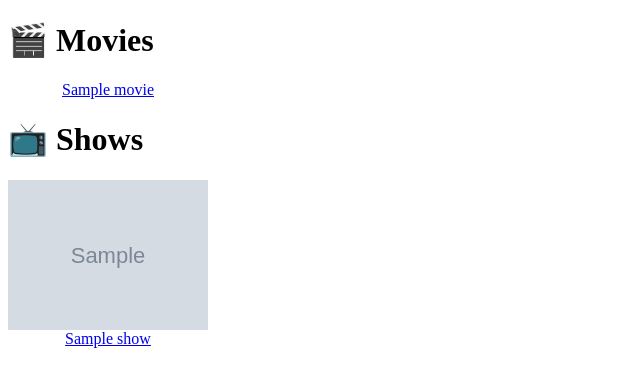
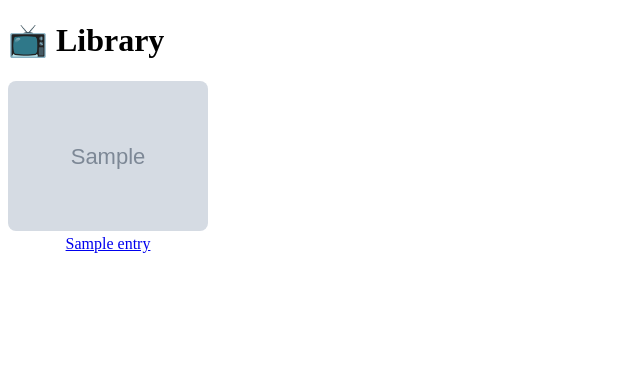
Before and after one commit to alexbenko/streamy, a FastAPI app: template templates/index.html in a window 1280 px wide. Shown: the top 387 px of the page, without its empty margins (0-640 px from the left). Run offline with FastAPI, Linux system fonts and the light colour scheme; the template is opened without the code that fills it: most values are stand-ins (such as "Sample title", 1, 10 or a date in 2020); grey boxes marked "Sample" are stand-in pictures.

Commit message:
MVP with FastAPI

```diff
--- a/main.py
+++ b/main.py
@@ -7,85 +7,99 @@ from pathlib import Path
 app = FastAPI()
 BASE_DIR = Path(__file__).parent
 SHOWS_DIR = BASE_DIR / "shows"
-MOVIES_DIR = BASE_DIR / "shows" / "movies"
+MOVIES_DIR = SHOWS_DIR / "Movies"
 
 templates = Jinja2Templates(directory="templates")
 
+# Static mount (for serving thumbnails or other static assets)
+app.mount("/shows", StaticFiles(directory=SHOWS_DIR), name="shows")
 
+# ---------- ROUTES (ORDER MATTERS) ----------
 
 @app.get("/")
 def home(request: Request):
-    shows = []
-    for show_dir in SHOWS_DIR.iterdir():
-        if show_dir.is_dir():
-            shows.append({
-                "name": show_dir.name,
-                "thumbnail": f"/shows/{show_dir.name}/thumbnail.jpeg"
-            })
+    entries = []
 
-    movies = []
-    for movie_path in MOVIES_DIR.glob("*.mp4"):
-        name = movie_path.stem
-        thumb_path = MOVIES_DIR / name / "thumbnail.jpeg"
-        movies.append({
-            "name": name,
-            "thumbnail": f"/movies/{name}/thumbnail.jpeg" if thumb_path.exists() else None
+    for entry_dir in SHOWS_DIR.iterdir():
+        if not entry_dir.is_dir():
+            continue
+
+        is_movie = any(f.suffix == ".mp4" for f in entry_dir.iterdir())
+
+        entries.append({
+            "name": entry_dir.name,
+            "is_movie": is_movie,
+            "thumbnail": f"/shows/{entry_dir.name}/thumbnail.jpeg"
         })
 
     return templates.TemplateResponse("index.html", {
         "request": request,
-        "shows": shows,
-        "movies": movies
+        "entries": sorted(entries, key=lambda x: x["name"].lower())
     })
 
 
-@app.get("/Movies/{movie_name}")
-def movie_page(movie_name: str, request: Request):
-    file_path = MOVIES_DIR / f"{movie_name}.mp4"
+@app.get("/Movies")
+def list_all_movies(request: Request):
+    if not MOVIES_DIR.exists() or not MOVIES_DIR.is_dir():
+        raise HTTPException(status_code=404, detail="Movies folder missing")
+
+    movie_files = [f.name for f in MOVIES_DIR.glob("*.mp4")]
+
+    return templates.TemplateResponse("episodes.html", {
+        "request": request,
+        "show": "Movies",
+        "season": None,
+        "episodes": sorted(movie_files),
+        "is_movie": True
+    })
+
+
+
+
+@app.get("/{entry_name}/{second}")
+def handle_show_or_movie_file(entry_name: str, second: str, request: Request):
+    entry_dir = SHOWS_DIR / entry_name
+    full_path = entry_dir / second
+
+    if not entry_dir.exists():
+        raise HTTPException(status_code=404, detail="Entry not found")
+
+    # If it's a video file, render player
+    if full_path.suffix == ".mp4" and full_path.is_file():
+        return templates.TemplateResponse("watch.html", {
+            "request": request,
+            "title": f"{entry_name} - {second}",
+            "stream_type": "shows",
+            "video_url": f"{entry_name}/{second}"
+        })
+
+    # If it's a directory (season), render episode list
+    if full_path.is_dir():
+        episodes = [
+            f.name for f in full_path.iterdir()
+            if f.suffix == ".mp4"
+        ]
+        return templates.TemplateResponse("episodes.html", {
+            "request": request,
+            "show": entry_name,
+            "season": second,
+            "episodes": sorted(episodes)
+        })
+
+    raise HTTPException(status_code=404, detail="Not found")
+
+
+@app.get("/{show_name}/{season}/{episode}")
+def episode_player(show_name: str, season: str, episode: str, request: Request):
+    file_path = SHOWS_DIR / show_name / season / episode
     if not file_path.exists():
-        raise HTTPException(status_code=404, detail="Movie not found")
+        raise HTTPException(status_code=404, detail="Episode not found")
 
     return templates.TemplateResponse("watch.html", {
         "request": request,
-        "title": movie_name,
-        "video_url": f"/movies/{movie_name}.mp4"
-    })
-
-
-@app.get("/{show_name}")
-def show_seasons(show_name: str, request: Request):
-    show_path = SHOWS_DIR / show_name
-    if not show_path.exists() or not show_path.is_dir():
-        raise HTTPException(status_code=404, detail="Show not found")
-
-    seasons = []
-    for season_dir in show_path.iterdir():
-        if season_dir.is_dir():
-            seasons.append(season_dir.name)
-
-    return templates.TemplateResponse("seasons.html", {
-        "request": request,
-        "show": show_name,
-        "seasons": sorted(seasons)
-    })
-
-
-@app.get("/{show_name}/{season}")
-def season_episodes(show_name: str, season: str, request: Request):
-    season_path = SHOWS_DIR / show_name / season
-    if not season_path.exists() or not season_path.is_dir():
-        raise HTTPException(status_code=404, detail="Season not found")
-
-    episodes = [
-        file.name for file in season_path.iterdir()
-        if file.suffix == ".mp4"
-    ]
-
-    return templates.TemplateResponse("episodes.html", {
-        "request": request,
-        "show": show_name,
-        "season": season,
-        "episodes": sorted(episodes)
+        "title": f"{show_name} - {season} - {episode}",
+        "stream_type": "shows",
+        "video_url": f"{show_name}/{season}/{episode}"
     })
 
 
@@ -95,6 +109,7 @@ def stream_video(type: str, path: str, request: Request):
         raise HTTPException(status_code=404)
 
     file_path = SHOWS_DIR / path if type == "shows" else MOVIES_DIR / path
+
     if not file_path.exists():
         raise HTTPException(status_code=404, detail="File not found")
 
@@ -104,7 +119,6 @@ def stream_video(type: str, path: str, request: Request):
     end = file_size - 1
 
     if range_header:
-        # Parse Range header
         bytes_range = range_header.replace("bytes=", "").split("-")
         if bytes_range[0]:
             start = int(bytes_range[0])
@@ -135,6 +149,39 @@ def stream_video(type: str, path: str, request: Request):
     return StreamingResponse(iterfile(), headers=headers, status_code=206 if range_header else 200)
 
 
+@app.get("/{entry_name}")
+def entry_page(entry_name: str, request: Request):
+    entry_path = SHOWS_DIR / entry_name
+
+    if not entry_path.exists() or not entry_path.is_dir():
+        raise HTTPException(status_code=404, detail="Entry not found")
+
+    # Movie folder (contains mp4s directly)
+    mp4s = [f for f in entry_path.iterdir() if f.suffix == ".mp4"]
+    if mp4s:
+        if len(mp4s) == 1:
+            return templates.TemplateResponse("watch.html", {
+                "request": request,
+                "title": entry_name,
+                "stream_type": "shows",
+                "video_url": f"{entry_name}/{mp4s[0].name}"
+            })
+        else:
+            return templates.TemplateResponse("episodes.html", {
+                "request": request,
+                "show": entry_name,
+                "season": None,
+                "episodes": [f.name for f in mp4s]
+            })
+
+    # TV show folder (contains season directories)
+    seasons = [d.name for d in entry_path.iterdir() if d.is_dir()]
+    return templates.TemplateResponse("seasons.html", {
+        "request": request,
+        "show": entry_name,
+        "seasons": sorted(seasons)
+    })
+
 
 if __name__ == "__main__":
     import uvicorn
--- a/requirements.txt
+++ b/requirements.txt
@@ -1,2 +1,3 @@
 fastapi
 uvicorn[standard]
+jinja2
--- a/templates/index.html
+++ b/templates/index.html
@@ -3,11 +3,6 @@
 <head>
   <title>Library</title>
   <style>
-    img {
-      width: 200px;
-      height: auto;
-      display: block;
-    }
     .grid {
       display: flex;
       flex-wrap: wrap;
@@ -17,27 +12,20 @@
       text-align: center;
       width: 200px;
     }
+    img {
+      width: 100%;
+      border-radius: 0.5em;
+    }
   </style>
 </head>
 <body>
-  <h1>🎬 Movies</h1>
+  <h1>📺 Library</h1>
   <div class="grid">
-    {% for movie in movies %}
+    {% for entry in entries %}
       <div class="item">
-        <a href="/Movies/{{ movie.name }}">
-          <div>{{ movie.name }}</div>
-        </a>
-      </div>
-    {% endfor %}
-  </div>
-
-  <h1>📺 Shows</h1>
-  <div class="grid">
-    {% for show in shows %}
-      <div class="item">
-        <a href="/{{ show.name }}">
-          <img src="{{ show.thumbnail }}" alt="{{ show.name }}">
-          <div>{{ show.name }}</div>
+        <a href="{% if entry.is_movie %}/Movies{% else %}/{{ entry.name }}{% endif %}">
+          <img src="{{ entry.thumbnail }}" alt="{{ entry.name }}">
+          <div>{{ entry.name }}</div>
         </a>
       </div>
     {% endfor %}
--- a/templates/watch.html
+++ b/templates/watch.html
@@ -3,9 +3,9 @@
 <head><title>{{ title }}</title></head>
 <body>
   <h1>{{ title }}</h1>
-  <video controls autoplay width="800">
-    <source src="/stream{{ video_url }}" type="video/mp4">
-    Your browser does not support the video tag.
+  <video controls autoplay width="650">
+    <source src="/stream/{{ stream_type }}/{{ video_url }}" type="video/mp4">
+    Your browser does not support video.
   </video>
   <br><a href="/">← Back</a>
 </body>
```
Also changed, not shown: docker-compose.yml (deleted, +0 -12 lines), templates/episodes.html (+9 -4 lines), 2 other files.
